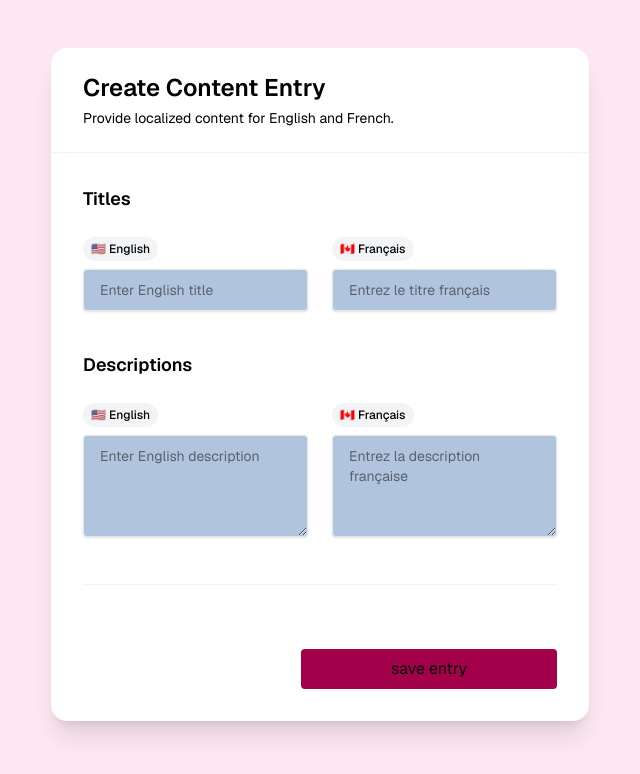
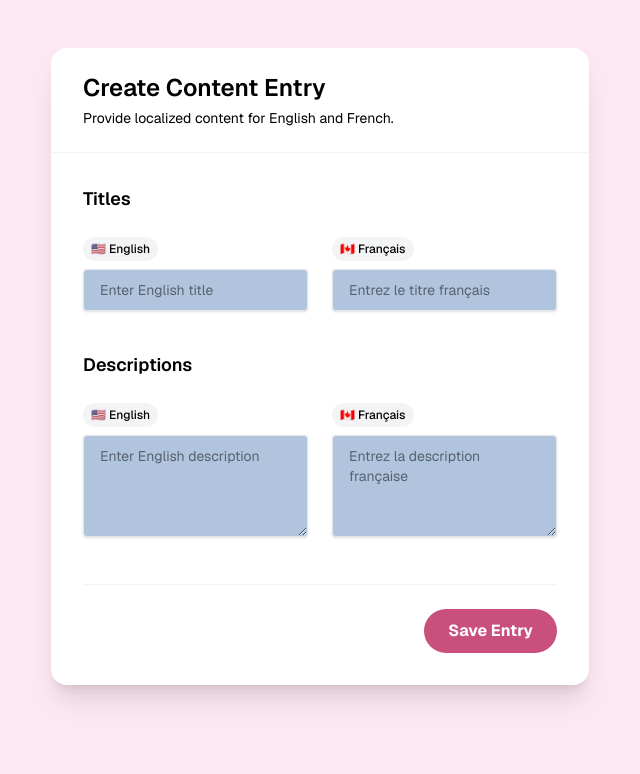
Before and after one commit to begarland/next-iframe-poc, a Next.js app: page / in a window 1280 px wide. Shown: the top 774 px of the page, without its empty margins (0-640 px from the left). Built offline with nearby package versions, Linux system fonts and the light colour scheme; no server answers.

Commit message:
use function in submit

```diff
--- a/src/app/components/ContentfulForm/ContentfulForm.tsx
+++ b/src/app/components/ContentfulForm/ContentfulForm.tsx
@@ -2,7 +2,7 @@
 
 import { uploadEntryToContentful } from "@/app/fetches/uploadEntryToContentful";
 import { ChangeEvent, FormEvent, useState } from "react";
-import UploadToContentfulButton from "../UploadToContentfulButton";
+// import UploadToContentfulButton from "../UploadToContentfulButton";
 
 type LocalizedField = {
   "en-US": string;
@@ -40,7 +40,7 @@ const ContentfulForm: React.FC = () => {
     console.log(form);
 
     // blogPost - this is the id of the component I am allowing edit access to
-    uploadEntryToContentful(form, "title");
+    uploadEntryToContentful(form, "title")();
 
     // here, submit the call to contentful
 
@@ -163,14 +163,14 @@ const ContentfulForm: React.FC = () => {
 
           {/* Footer Actions */}
           <div className="pt-6 border-t border-gray-100 flex justify-end">
-            {/* <button
+            <button
               type="submit"
-              className="px-6 py-2.5 rounded-xl bg-blue-600 text-white text-sm font-medium shadow-sm hover:bg-blue-700 transition active:scale-[0.98]"
+              className="px-6 py-2.5 pointer bg-[#c94f7c] hover:bg-pink-900 text-white! font-bold rounded-3xl transition active:scale-[0.98]"
             >
               Save Entry
-            </button> */}
+            </button>
 
-            <UploadToContentfulButton form={form} />
+            {/* <UploadToContentfulButton form={form} contentId="blogPost" /> */}
           </div>
         </form>
       </div>
--- a/src/app/components/ContentfulPullContent.tsx
+++ b/src/app/components/ContentfulPullContent.tsx
@@ -19,12 +19,12 @@ const previewClient = contentful.createClient({
 async function getData() {
   let publishedData, previewData;
 
-  const locale = "en-US";
+  // const locale = "en-US";
 
   await publishedClient
     .getEntries({
       content_type: "title",
-      locale: locale,
+      // locale: locale,
     })
     .then(function (entries) {
       publishedData = entries;
--- a/src/app/components/UploadToContentfulButton.tsx
+++ b/src/app/components/UploadToContentfulButton.tsx
@@ -3,12 +3,18 @@
 import { uploadEntryToContentful } from "../fetches/uploadEntryToContentful";
 
 // eslint-disable-next-line @typescript-eslint/no-explicit-any
-const UploadToContentfulButton = ({ form }: { form: any }) => {
+const UploadToContentfulButton = ({
+  form,
+  contentId,
+}: {
+  form: object;
+  contentId: string;
+}) => {
   return (
     <>
       <button
-        className="pointer bg-pink-800 hover:bg-pink-600 w-64 p-2 rounded mt-10"
-        onClick={uploadEntryToContentful(form)}
+        className="pointer bg-[#c94f7c] hover:bg-pink-900 text-white! font-bold w-64 p-2 rounded-3xl mt-10"
+        onClick={uploadEntryToContentful(form, contentId)}
       >
         save entry
       </button>
```
